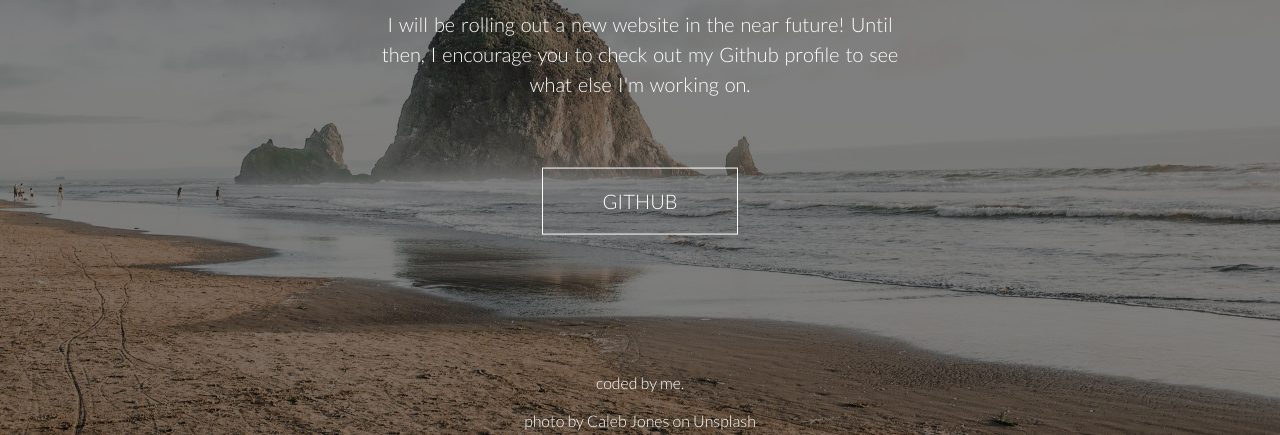
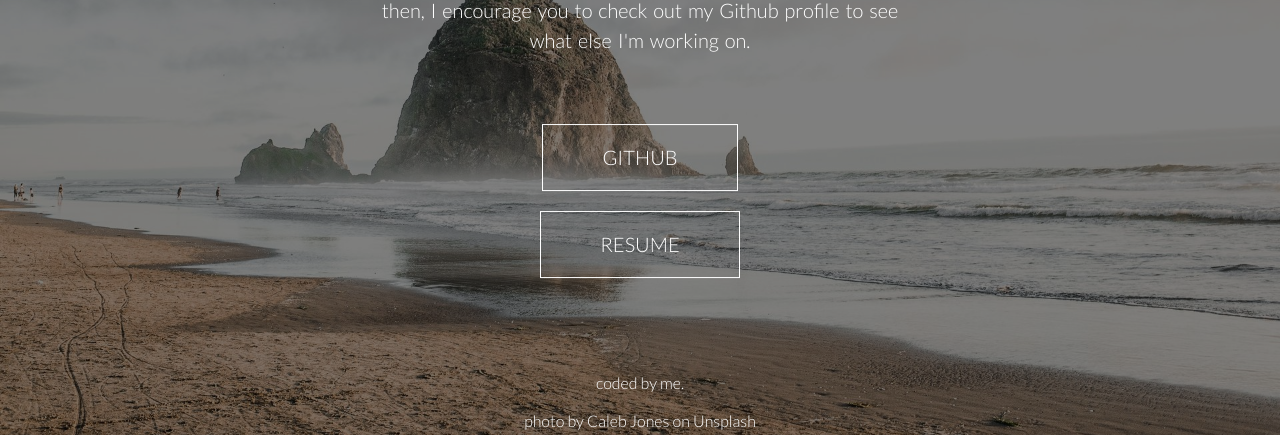
Before and after one commit to alexketchum/portfolio-site, a website: page app/index.html in a window 1280 px wide. Shown: the part 365-800 px from the top of the page. Drawn offline with Linux system fonts and the light colour scheme.

Commit message:
Added pdf Resume and created a link for it.

```diff
--- a/app/index.html
+++ b/app/index.html
@@ -16,7 +16,8 @@
             <p class="content__info">
                 I will be rolling out a new website in the near future! Until then, I encourage you to check out my Github profile to see what else I'm working on.
             </p>
-            <a href="https://github.com/alexbrandonketchum" class="content__btn" target="_blank">Github</a>
+            <a href="https://github.com/alexbrandonketchum" class="content__btn" target="_blank">Github</a><br>
+            <a href="http://alexketchum.me/Resume.pdf" class="content__btn content__btn--small-margin" target="_blank">Resume</a>
         </div>
     </section>
     <!-- content -->
--- a/app/sass/modules/_content.scss
+++ b/app/sass/modules/_content.scss
@@ -54,6 +54,10 @@
             font-size: 1.25rem;
             padding: 21px 59px;
         }
+
+        &--small-margin {
+          margin-top: 20px;
+        }
     }
 
 }
```
Also changed, not shown: app/css/main.css, 1 other file.
